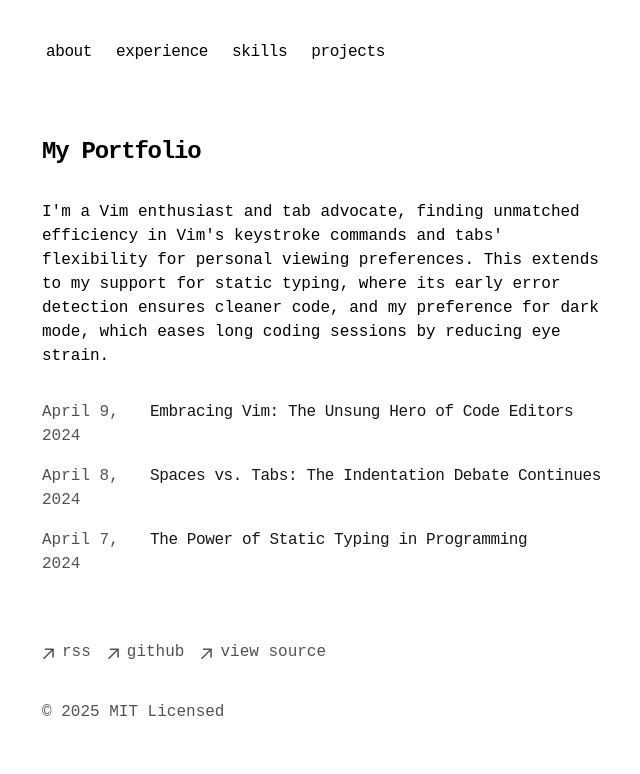
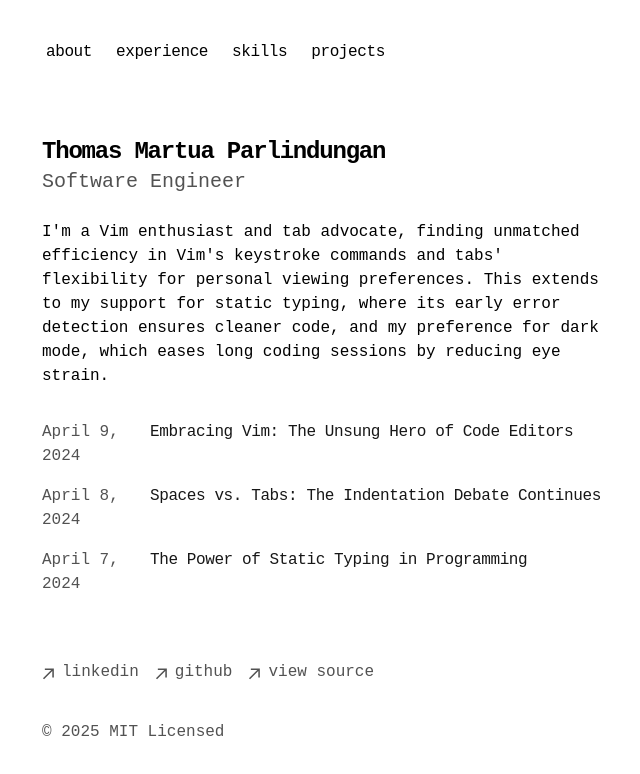
Before and after one commit to thomasmartuaps/personal-site, a Next.js app: page / in a window 1280 px wide. Shown: the top 774 px of the page, without its empty margins (310-950 px from the left). Built offline with nearby package versions, Linux system fonts and the light colour scheme.

Commit message:
name title and links

```diff
--- a/app/components/footer.tsx
+++ b/app/components/footer.tsx
@@ -12,7 +12,7 @@ function ArrowIcon() {
         fill="currentColor"
       />
     </svg>
-  )
+  );
 }
 
 export default function Footer() {
@@ -24,10 +24,10 @@ export default function Footer() {
             className="flex items-center transition-all hover:text-neutral-800 dark:hover:text-neutral-100"
             rel="noopener noreferrer"
             target="_blank"
-            href="/rss"
+            href="https://www.linkedin.com/in/thomas-martua-ps/"
           >
             <ArrowIcon />
-            <p className="ml-2 h-7">rss</p>
+            <p className="ml-2 h-7">linkedin</p>
           </a>
         </li>
         <li>
@@ -35,7 +35,7 @@ export default function Footer() {
             className="flex items-center transition-all hover:text-neutral-800 dark:hover:text-neutral-100"
             rel="noopener noreferrer"
             target="_blank"
-            href="https://github.com/vercel/next.js"
+            href="https://github.com/thomasmartuaps"
           >
             <ArrowIcon />
             <p className="ml-2 h-7">github</p>
@@ -46,7 +46,7 @@ export default function Footer() {
             className="flex items-center transition-all hover:text-neutral-800 dark:hover:text-neutral-100"
             rel="noopener noreferrer"
             target="_blank"
-            href="https://vercel.com/templates/next.js/portfolio-starter-kit"
+            href="#"
           >
             <ArrowIcon />
             <p className="ml-2 h-7">view source</p>
@@ -57,5 +57,5 @@ export default function Footer() {
         © {new Date().getFullYear()} MIT Licensed
       </p>
     </footer>
-  )
+  );
 }
--- a/app/page.tsx
+++ b/app/page.tsx
@@ -1,11 +1,14 @@
-import { BlogPosts } from 'app/components/posts'
+import { BlogPosts } from "app/components/posts";
 
 export default function Page() {
   return (
     <section>
-      <h1 className="mb-8 text-2xl font-semibold tracking-tighter">
-        My Portfolio
+      <h1 className="text-2xl font-semibold tracking-tighter">
+        Thomas Martua Parlindungan
       </h1>
+      <h2 className="mb-6 text-xl text-neutral-600 dark:text-neutral-400">
+        Software Engineer
+      </h2>
       <p className="mb-4">
         {`I'm a Vim enthusiast and tab advocate, finding unmatched efficiency in
         Vim's keystroke commands and tabs' flexibility for personal viewing
@@ -17,5 +20,5 @@ export default function Page() {
         <BlogPosts />
       </div>
     </section>
-  )
+  );
 }
```
